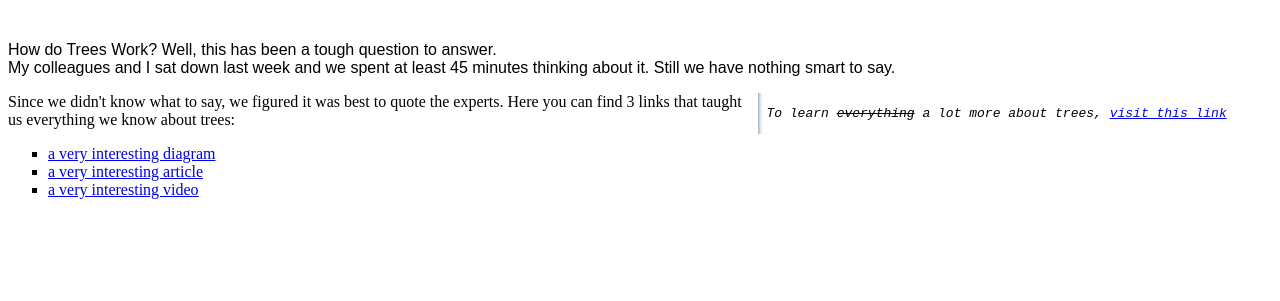
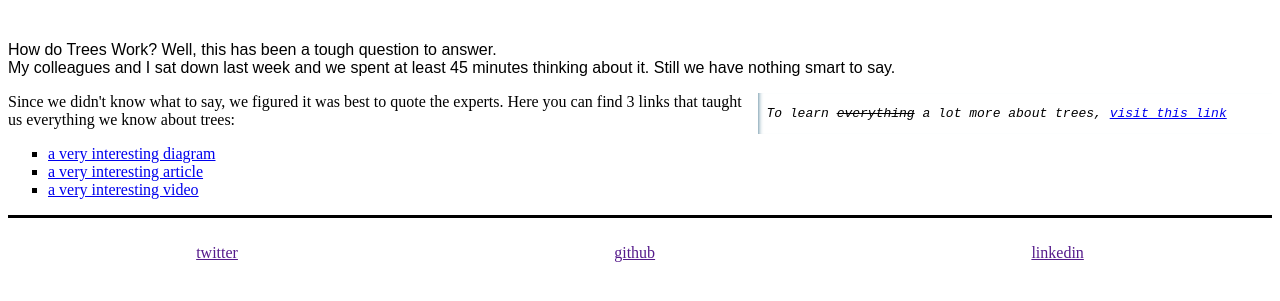
Before and after one commit to HYF-Class22/agile-development-group1-all-about-trees, a website: page index.html in a window 1280 px wide. Shown: the part 113-414 px from the top of the page. Drawn offline with Linux system fonts and the light colour scheme.

Commit message:
footer group1

```diff
--- a/index.html
+++ b/index.html
@@ -57,5 +57,8 @@
         </li>
       </ul>
     </article>
+    <footer class="top-divider spaced-items">
+      <a href="">twitter</a> <a href="">github</a> <a href="">linkedin</a>
+    </footer>
   </body>
 </html>
--- a/styles/something.css
+++ b/styles/something.css
@@ -30,3 +30,16 @@ body {
 .interesting-things {
   list-style-type: square;
 }
+
+.top-divider {
+  border-style: solid none none;
+}
+
+.spaced-items {
+  display: flex;
+  flex-direction: row;
+  align-content: center;
+  justify-content: space-around;
+  padding-top: 2%;
+  padding-bottom: 2%;
+}
```
